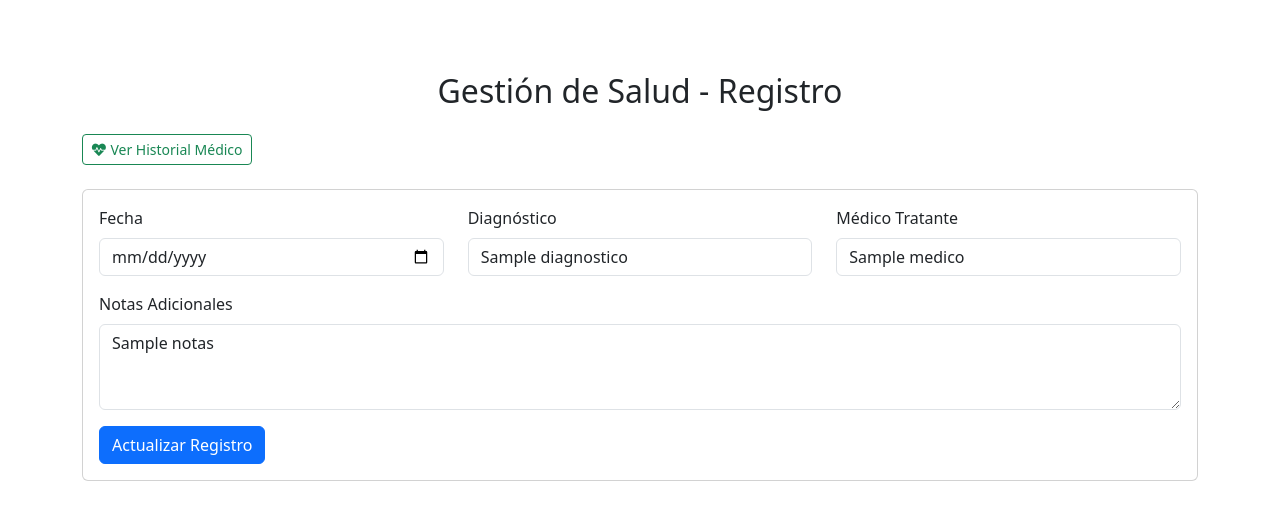
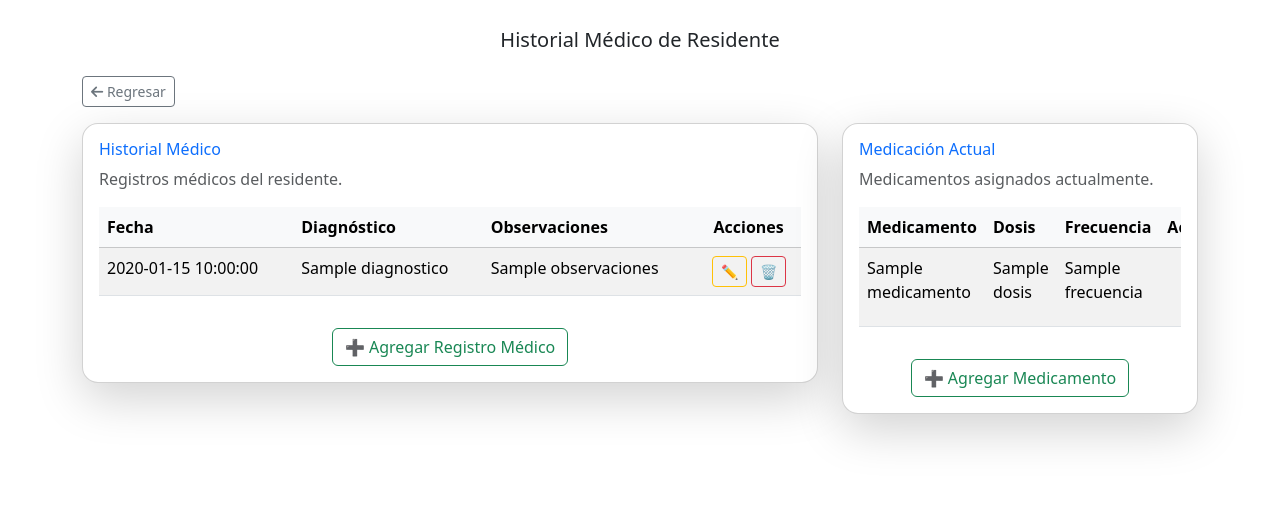
Before and after one commit to jvenegas1985/tesina, a Flask app: template templates/modulos/clientes/historial_medico.html in a window 1280 px wide. Shown: the part 64-584 px from the top of the page. Run offline with Flask 3, Linux system fonts and the light colour scheme; the template is opened without the code that fills it: most values are stand-ins (such as "Sample title", 1, 10 or a date in 2020).

Commit message:
historial medico y medicacion

```diff
--- a/main.py
+++ b/main.py
@@ -1,7 +1,7 @@
 import mysql.connector
 from flask import jsonify, Flask,make_response, redirect, url_for, render_template, request, flash, session
 import database as db
-import bcrypt
+
 
 app = Flask(__name__)
 app.secret_key = 'clave_secreta_segura'
@@ -299,49 +299,44 @@ def login():
 
 
 # Mostrar historial médico
-@app.route('/historial_medico/<string:id>', methods=['GET'])
-def ver_historial_medico(id):
-    cursor = db.database.cursor()
+@app.route('/historial_medico/<int:id>')
+def historial_medico(id):
+    cursor = db.database.cursor(dictionary=True)
+    cursor.execute("SELECT * FROM historial_medico WHERE residente_id = %s", (id,))
+    historial = cursor.fetchall()
+    cursor.execute("SELECT * FROM  medicacion WHERE residente_id = %s", (id,))
+    medicacion = cursor.fetchall()
+    cursor.close()
+    return render_template('/modulos/clientes/historial_medico.html', historial=historial, medicacion=medicacion ,residente_id=id)
 
-    # Obtener los datos del residente
-    cursor.execute("SELECT nombre FROM residentes WHERE id = %s", (id,))
-    residente = cursor.fetchone()  # Esto devuelve una tupla como ('Juan Pérez',)
+# Ruta para actualizar el historial médico
+@app.route('/historial_medico/<int:id>/actualizar', methods=['POST'])
+def actualizar_historial_medico(id):
+    # Recibimos los datos del formulario
+    fecha = request.form.get('fecha')
+    diagnostico = request.form.get('diagnostico', '').strip().upper()
+    medico = request.form.get('medico', '').strip().upper()
+    notas = request.form.get('notas', '').strip().upper()
 
-    # Obtener historial médico
-    cursor.execute("SELECT * FROM historial_medico WHERE residente_id = %s ORDER BY fecha DESC", (id,))
-    historial = cursor.fetchall()
+    # Usamos la conexión importada
+    cursor = database.cursor()
 
-    cursor.close()
+    try:
+        # Actualizamos el historial médico en la base de datos
+        cursor.execute("""
+            UPDATE historial_medico
+            SET fecha = %s, diagnostico = %s, medico = %s, notas = %s
+            WHERE id = %s
+        """, (fecha, diagnostico, medico, notas, id))
 
-    return render_template(
-        'modulos/clientes/historial_medico.html',
-        historial=historial,
-        id=id,
-        residente_nombre=residente[0] if residente else "Desconocido"
-    )
+        # Hacemos commit para guardar los cambios
+        database.commit()
+    except Exception as e:
+        # Si ocurre algún error, hacemos rollback
+        database.rollback()
+        print(f"Error: {e}")
+        return "Hubo un error al actualizar el registro."
 
-# Agregar nueva entrada
-@app.route('/historial_medico/agregar', methods=['POST'])
-def agregar_historial_medico():
-    residente_id = request.form.get('residente_id')
-    fecha = request.form.get('fecha')
-    diagnostico = request.form.get('diagnostico')
-    medico = request.form.get('medico')
-    notas = request.form.get('notas')
-
-    conn = get_db_connection()
-    cursor = conn.cursor()
-    cursor.execute("""
-        INSERT INTO historial_medico (residente_id, fecha, diagnostico, medico, notas)
-        VALUES (%s, %s, %s, %s, %s)
-    """, (residente_id, fecha, diagnostico, medico, notas))
-    conn.commit()
-    conn.close()
-
-    flash('Registro guardado correctamente.', 'success')
-    return redirect(url_for('ver_historial_medico', id=id))
-
-
-
+    return redirect(url_for('historial_medico'))  # Redirigir a la lista de historial
 if __name__ == '__main__':
     app.run(debug=True)
--- a/templates/modulos/clientes/historial_medico.html
+++ b/templates/modulos/clientes/historial_medico.html
@@ -1,39 +1,97 @@
 {% include 'header.html' %}
 
-<div class="container mt-5 pt-4">
-  <h2 class="mb-4 text-center">Gestión de Salud - Registro</h2>
+<div class="container mt-1 pt-4">
+  <h5 class="mb-4 text-center">Historial Médico de Residente</h5>
 
-  <a href="/historial_medico" class="btn btn-sm btn-outline-success mb-4">
-    <i class="fas fa-heartbeat"></i> Ver Historial Médico
+  <a href="/ver_info/{{ residente_id }}" class="btn btn-sm btn-outline-secondary mb-3">
+    <i class="fas fa-arrow-left"></i> Regresar
   </a>
 
-  {% for a in historial %}
-  <div class="card mb-4">
-    <div class="card-body">
-      <form action="/historial_medico/{{ a.id }}/actualizar" method="POST">
-        <div class="row">
-          <div class="col-md-4 mb-3">
-            <label for="fecha{{ a.id }}" class="form-label">Fecha</label>
-            <input type="date" class="form-control" id="fecha{{ a.id }}" name="fecha" value="{{ a.fecha }}" required>
+  <div class="row">
+    <!-- Columna izquierda: Historial Médico -->
+    <div class="col-md-8">
+      <div class="card shadow-lg rounded-4 mb-4">
+        <div class="card-body">
+          <h6 class="card-title text-primary">Historial Médico</h6>
+          <p class="text-muted">Registros médicos del residente.</p>
+          <div class="table-responsive">
+            <table class="table table-striped">
+              <thead class="table-light">
+                <tr>
+                  <th>Fecha</th>
+                  <th>Diagnóstico</th>
+                  <th>Observaciones</th>
+                  <th class="text-center">Acciones</th>
+                </tr>
+              </thead>
+              <tbody>
+                {% for registro in historial %}
+                <tr>
+                  <td>{{ registro.fecha }}</td>
+                  <td>{{ registro.diagnostico }}</td>
+                  <td>{{ registro.observaciones }}</td>
+                  <td class="text-center">
+                    <a href="/historial_medico/{{ registro.id }}/editar" class="btn btn-sm btn-outline-warning">✏️</a>
+                    <a href="/historial_medico/{{ registro.id }}/eliminar" class="btn btn-sm btn-outline-danger">🗑️</a>
+                  </td>
+                </tr>
+                {% else %}
+                <tr><td colspan="4" class="text-center">No hay registros.</td></tr>
+                {% endfor %}
+              </tbody>
+            </table>
           </div>
-          <div class="col-md-4 mb-3">
-            <label for="diagnostico{{ a.id }}" class="form-label">Diagnóstico</label>
-            <input type="text" class="form-control" id="diagnostico{{ a.id }}" name="diagnostico" value="{{ a.diagnostico }}" required>
-          </div>
-          <div class="col-md-4 mb-3">
-            <label for="medico{{ a.id }}" class="form-label">Médico Tratante</label>
-            <input type="text" class="form-control" id="medico{{ a.id }}" name="medico" value="{{ a.medico }}">
+          <div class="text-center mt-3">
+            <a href="/historial_medico/nuevo/{{ residente_id }}" class="btn btn-outline-success">
+              ➕ Agregar Registro Médico
+            </a>
           </div>
         </div>
-        <div class="mb-3">
-          <label for="notas{{ a.id }}" class="form-label">Notas Adicionales</label>
-          <textarea class="form-control" id="notas{{ a.id }}" name="notas" rows="3">{{ a.notas }}</textarea>
+      </div>
+    </div>
+
+    <!-- Columna derecha: Medicación -->
+    <div class="col-md-4">
+      <div class="card shadow-lg rounded-4 mb-4">
+        <div class="card-body">
+          <h6 class="card-title text-primary">Medicación Actual</h6>
+          <p class="text-muted">Medicamentos asignados actualmente.</p>
+          <div class="table-responsive">
+            <table class="table table-striped">
+              <thead class="table-light">
+                <tr>
+                  <th>Medicamento</th>
+                  <th>Dosis</th>
+                  <th>Frecuencia</th>
+                  <th class="text-center">Acciones</th>
+                </tr>
+              </thead>
+              <tbody>
+                {% for medicamento in medicacion %}
+                <tr>
+                  <td>{{ medicamento.medicamento }}</td>
+                  <td>{{ medicamento.dosis }}</td>
+                  <td>{{ medicamento.frecuencia }}</td>
+                  <td class="text-center">
+                    <a href="/medicacion/{{ medicamento.id }}/editar" class="btn btn-sm btn-outline-warning">✏️</a>
+                    <a href="/medicacion/{{ medicamento.id }}/eliminar" class="btn btn-sm btn-outline-danger">🗑️</a>
+                  </td>
+                </tr>
+                {% else %}
+                <tr><td colspan="4" class="text-center">No hay medicación registrada.</td></tr>
+                {% endfor %}
+              </tbody>
+            </table>
+          </div>
+          <div class="text-center mt-3">
+            <a href="/medicacion/nueva/{{ residente_id }}" class="btn btn-outline-success">
+              ➕ Agregar Medicamento
+            </a>
+          </div>
         </div>
-        <button type="submit" class="btn btn-primary">Actualizar Registro</button>
-      </form>
+      </div>
     </div>
   </div>
-  {% endfor %}
 </div>
 
 {% include 'footer.html' %}
```
Also changed, not shown: generador.py (+81 -39 lines).
